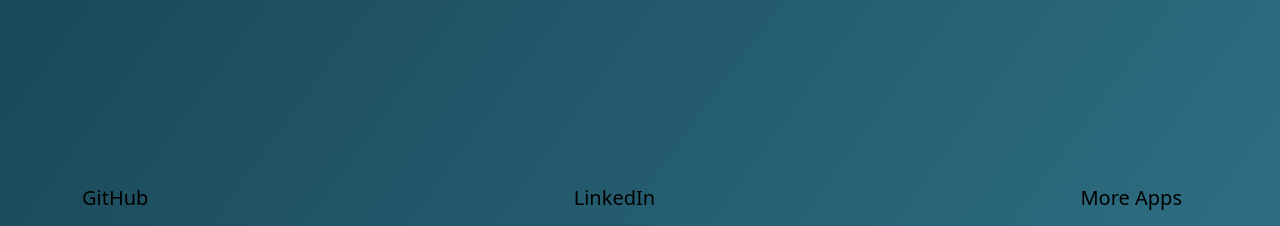
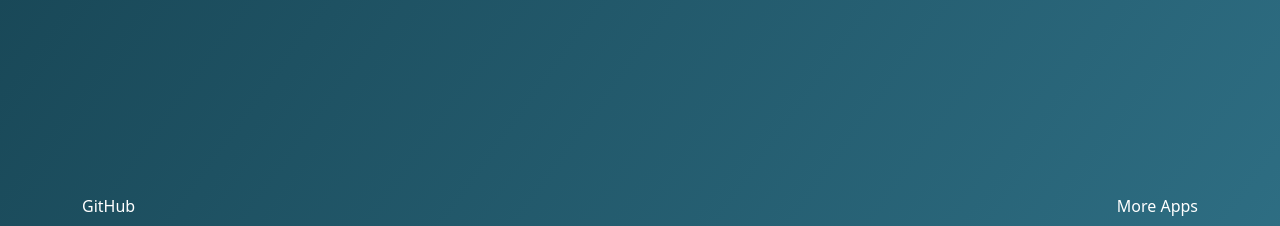
Before and after one commit to arjundha/Google-Review-Summarizer, a Flask app: page / in a window 1280 px wide. Shown: the part 574-800 px from the top of the page. Run offline with Flask 3, Linux system fonts and the light colour scheme.

Commit message:
Clean up navbar

```diff
--- a/templates/index.html
+++ b/templates/index.html
@@ -82,21 +82,18 @@
     </wrapper>
     <nav class="navbar fixed-bottom">
       <div class="container">
-        <a class="navbar-brand" href="https://github.com/arjundha">
+        <a class="nav-link" href="https://github.com/arjundha">
           <!-- <object data="/static/imgs/github.svg" type="image/svg+xml"></object> -->
           GitHub
         </a>
-        <a
-          class="navbar-brand"
-          href="https://www.linkedin.com/in/arjun-dhaliwal/"
-        >
+        <a class="nav-link" href="https://www.linkedin.com/in/arjun-dhaliwal/">
           <!-- <object
             data="/static/imgs/linkedin.svg"
             type="image/svg+xml"
           ></object> -->
-          LinkedIn
+          <!-- LinkedIn -->
         </a>
-        <a class="navbar-brand" href="https://arjundha.github.io/">
+        <a class="nav-link" href="https://arjundha.github.io/">
           <!-- <object data="/static/imgs/user.svg" type="image/svg+xml"></object> -->
           More Apps
         </a>
```
